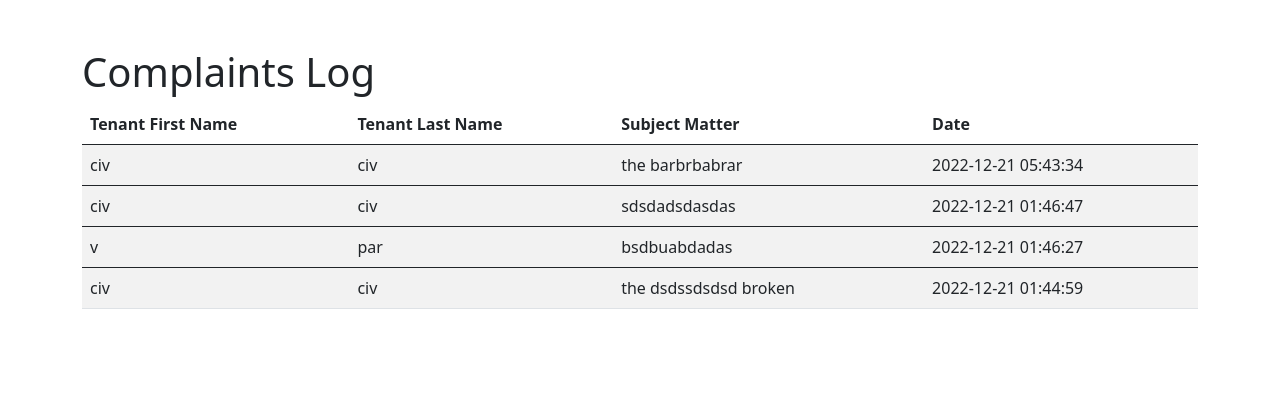
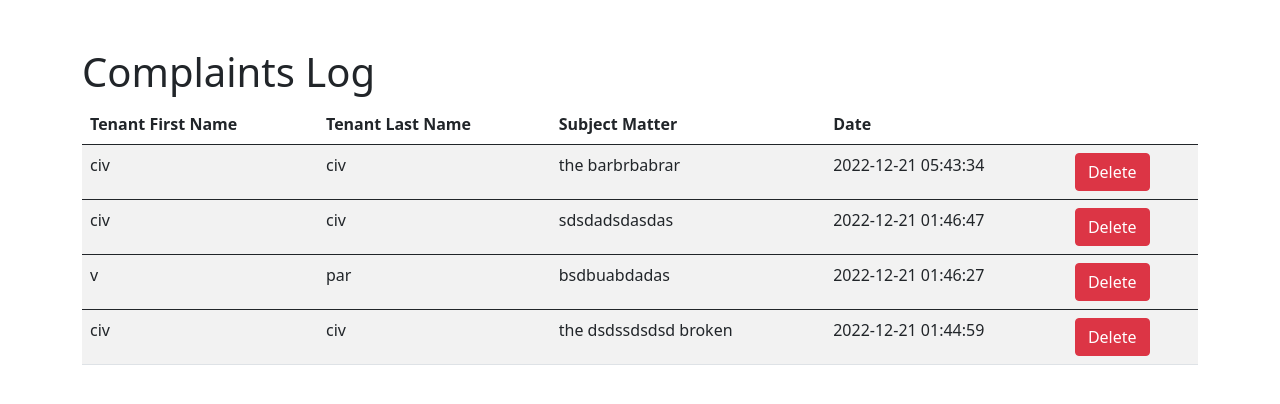
Before and after one commit to Beeecc/CIS-2104-Project, a PHP site: page /complaints_log.php in a window 1280 px wide. Shown: the part 72-476 px from the top of the page. Run offline with PHP 8.4, Linux system fonts and the light colour scheme; data comes from the database, SQL or seed files in the repository.

Commit message:
Conse log delete button

```diff
--- a/public/complaints_log.php
+++ b/public/complaints_log.php
@@ -43,6 +43,7 @@
                                     <th scope="col">Tenant Last Name</th>
                                     <th scope="col">Subject Matter</th>
                                     <th scope="col">Date</th>
+                                    <th scope="col"></th>
                                 </tr>
                             </thead>
                             <!--<tbody>
@@ -82,6 +83,7 @@
                                 <td><?php echo $row['lname']?></td>
                                 <td><?php echo $row['complaint']?></td>
                                 <td><?php echo $row['date_received']?></td>
+                                <td><button type="button" class="btn btn-danger">Delete</button></td>
                             </tbody>
                             <?php
                                    }
```
